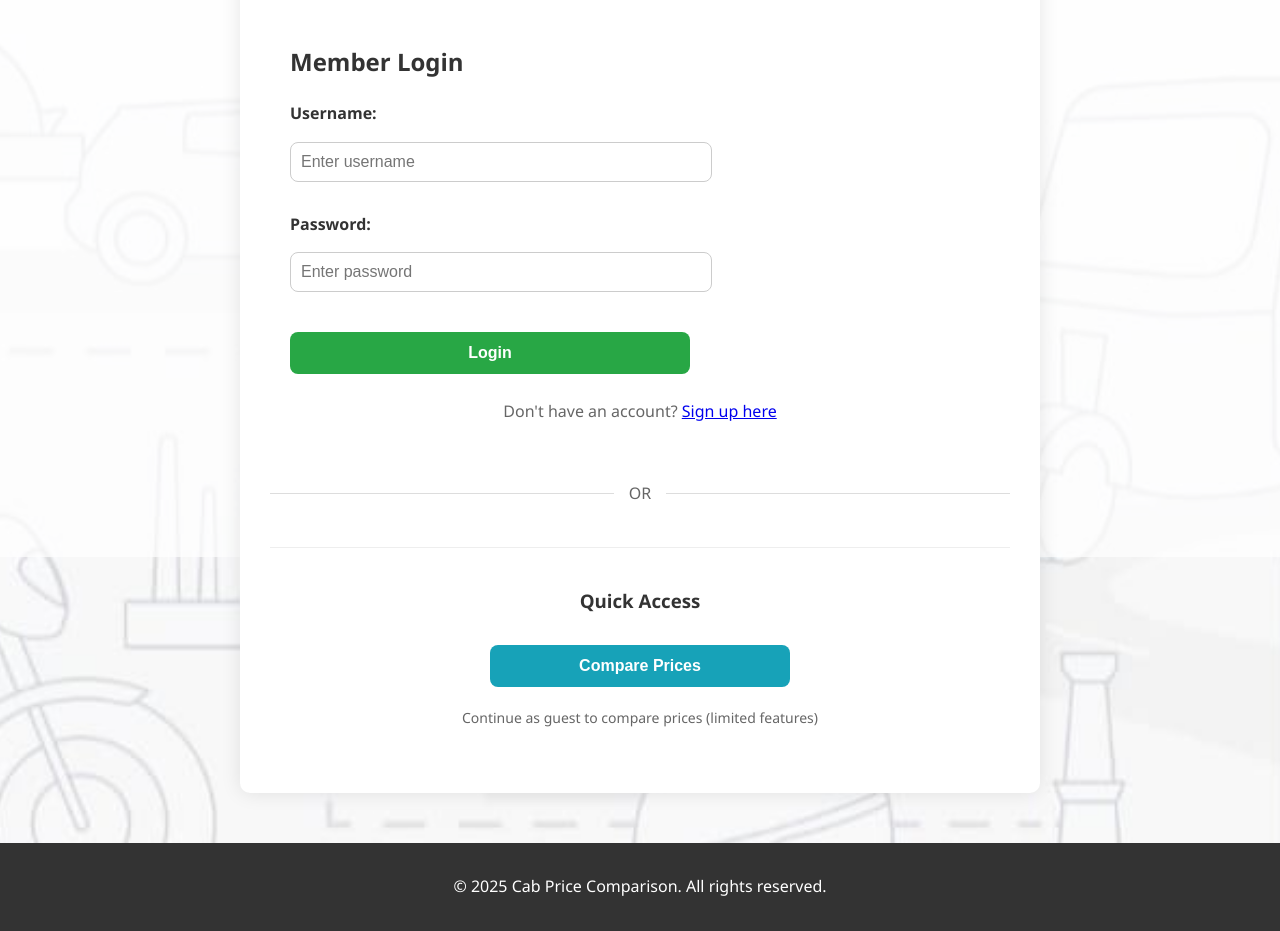
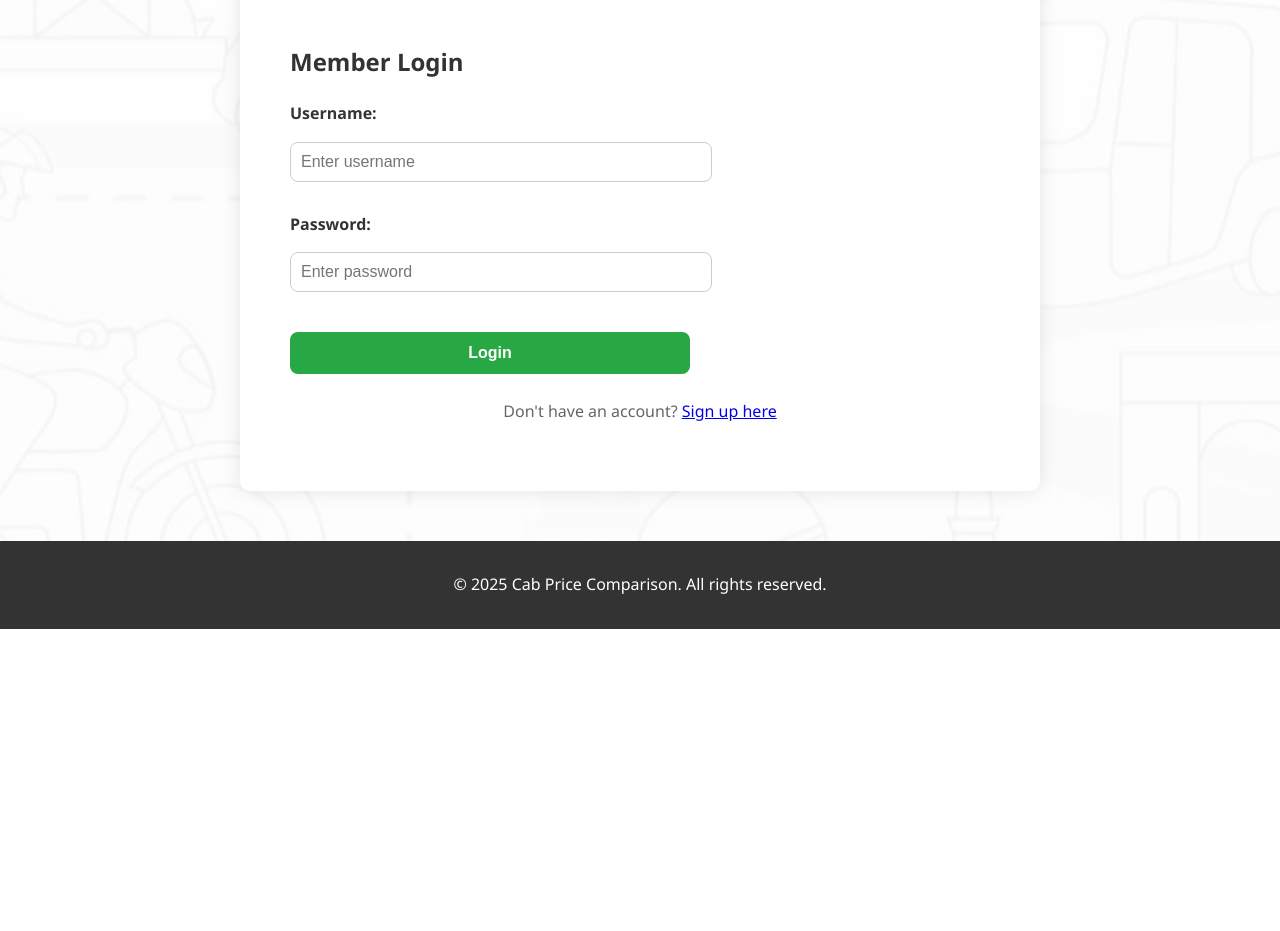
Before and after one commit to harshraj1657/cab2, a plain HTML site: page login.html in a window 1280 px wide. Shown: the part 243-1174 px from the top of the page. After the commit the page ends 872 px from the top, so only its background shows below. Drawn offline with Linux system fonts and the light colour scheme.

Commit message:
Update login.html

```diff
--- a/login.html
+++ b/login.html
@@ -10,7 +10,7 @@
 <body>
     <header>
         <h1>Login</h1>
-        <button onclick="window.location.href='home.html'">Home</button>
+        <button onclick="window.location.href='index.html'">Home</button>
     </header>
 
     <main>
@@ -32,16 +32,6 @@
                 </form>
                 <p class="signup-link">Don't have an account? <a href="signup.html">Sign up here</a></p>
             </div>
-
-            <div class="divider">
-                <span>OR</span>
-            </div>
-
-            <div class="compare-section">
-                <h3>Quick Access</h3>
-                <button onclick="window.location.href='compare.html'" class="compare-btn">Compare Prices</button>
-                <p class="guest-note">Continue as guest to compare prices (limited features)</p>
-            </div>
         </div>
     </main>
 
```
